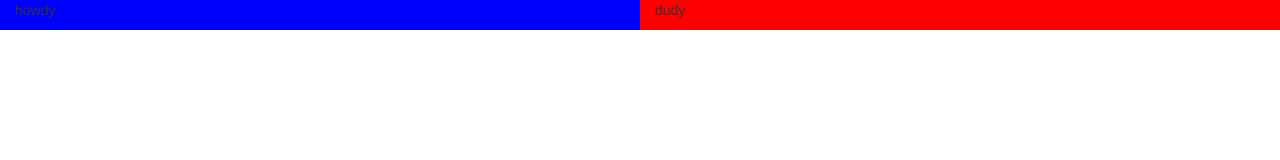
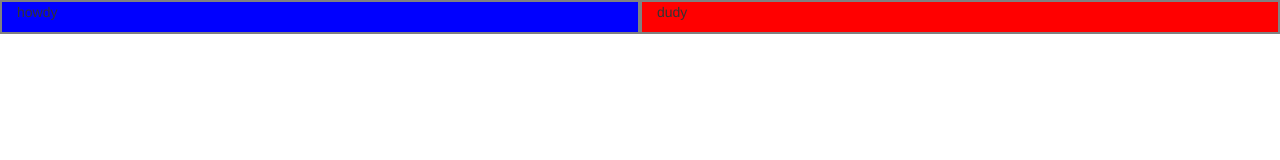
Before and after one commit to dwillhite/mcbride, a plain HTML site: page index.html in a window 1280 px wide. Drawn offline with nearby package versions, Linux system fonts and the light colour scheme.

Commit message:
added border

```diff
--- a/index.html
+++ b/index.html
@@ -9,12 +9,12 @@
 <body>
   <div class="container-fluid">
     <div class="row">
-      <div class="col-sm-6 a">
+      <div class="col-sm-6 a module">
         <p>
           howdy
         </p>
       </div>
-      <div class="col-sm-6 b">
+      <div class="col-sm-6 b module">
         <p>
           dudy
         </p>
--- a/styles/global.css
+++ b/styles/global.css
@@ -1,4 +1,6 @@
-
+.module {
+  border: 2px solid gray;
+}
 .a {
   background: blue;
 }
```
